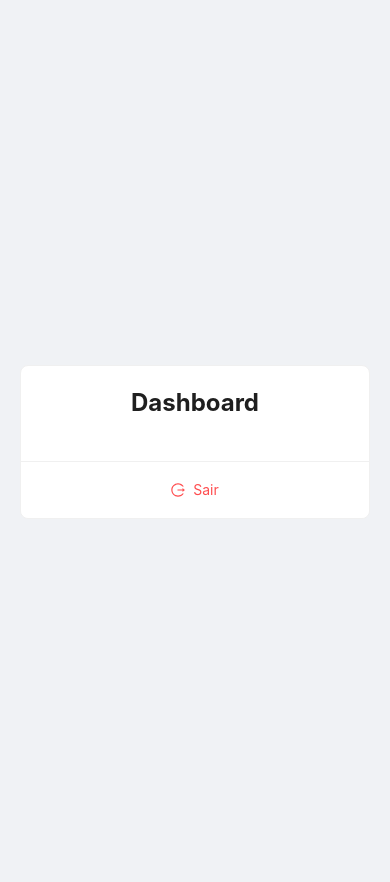
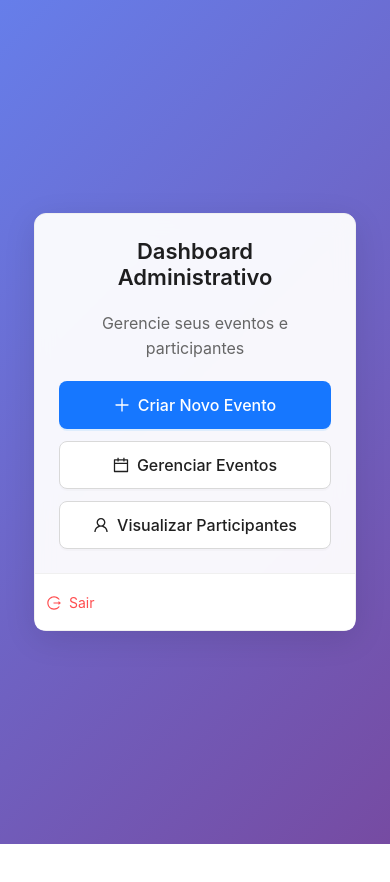
Before and after one commit to rainerlopez/hauxenda, a React (Vite) app: page /dashboard in a window 390 px wide. After the commit the page ends 844 px from the top, so only its background shows below. Built offline with nearby package versions, Linux system fonts and the light colour scheme; no server answers; the database is empty.

Commit message:
feat: redesign dashboard with new admin actions and responsive layout

```diff
--- /dev/null
+++ b/src/pages/DashboardPage.css
@@ -0,0 +1,118 @@
+/* Main container covering full viewport */
+.dashboard-layout {
+  position: fixed !important;
+  top: 0 !important;
+  left: 0 !important;
+  width: 100vw !important;
+  height: 100vh !important;
+  margin: 0 !important;
+  padding: 0 !important;
+  /* Background gradient similar to HomePage but without image */
+  background: linear-gradient(135deg, #667eea 0%, #764ba2 100%);
+}
+
+/* Content layer - positioned absolutely and centered */
+.dashboard-content {
+  position: absolute;
+  top: 0;
+  left: 0;
+  width: 100%;
+  height: 100%;
+  display: flex;
+  flex-direction: column;
+  justify-content: center;
+  align-items: center;
+  z-index: 3;
+  /* Ensure content is fully opaque */
+  opacity: 1;
+  padding: 20px;
+  box-sizing: border-box;
+}
+
+/* Dashboard card styling */
+.dashboard-card {
+  width: 600px;
+  max-width: 90%; /* Garante que não ultrapasse a tela em viewports muito estreitos */
+  box-shadow: 0 8px 32px rgba(0, 0, 0, 0.1);
+  border-radius: 12px;
+  backdrop-filter: blur(10px);
+  background: rgba(255, 255, 255, 0.95);
+}
+
+/* Dashboard title styling */
+.dashboard-title {
+  font-size: 28px !important;
+  font-weight: 600 !important;
+  margin: 0 0 20px 0 !important;
+  color: #1a1a1a;
+  text-align: center;
+}
+
+/* Dashboard subtitle */
+.dashboard-subtitle {
+  font-size: 16px;
+  color: #666;
+  margin-bottom: 24px;
+  text-align: center;
+}
+
+/* Action buttons container */
+.dashboard-actions {
+  display: flex;
+  flex-direction: column;
+  gap: 12px;
+  margin-top: 20px;
+}
+
+.dashboard-action-btn {
+  height: 48px !important;
+  border-radius: 8px !important;
+  font-weight: 500 !important;
+  font-size: 16px !important;
+}
+
+/* Logout button styling */
+.logout-btn {
+  display: flex !important;
+  align-items: center !important;
+  justify-content: center !important;
+  gap: 8px !important;
+  color: #ff4d4f !important;
+  border: none !important;
+  background: transparent !important;
+  padding: 12px !important;
+  border-radius: 8px !important;
+  transition: all 0.3s ease !important;
+}
+
+.logout-btn:hover {
+  background: rgba(255, 77, 79, 0.1) !important;
+  color: #ff4d4f !important;
+}
+
+/* Media Query para telas menores (ex: mobile) */
+@media (max-width: 768px) {
+  .dashboard-card {
+    width: 85%;
+    margin: 0 auto;
+  }
+
+  .dashboard-title {
+    font-size: 24px !important;
+  }
+
+  .dashboard-content {
+    padding: 16px;
+  }
+}
+
+/* Media Query para telas muito pequenas */
+@media (max-width: 480px) {
+  .dashboard-card {
+    width: 95%;
+  }
+
+  .dashboard-title {
+    font-size: 22px !important;
+  }
+}
--- a/src/pages/DashboardPage.tsx
+++ b/src/pages/DashboardPage.tsx
@@ -1,8 +1,11 @@
 import React from 'react';
 import { useNavigate } from 'react-router-dom';
-import { Button, Card } from 'antd';
-import { LogoutOutlined } from '@ant-design/icons';
+import { Button, Card, Typography } from 'antd';
+import { LogoutOutlined, PlusOutlined, CalendarOutlined, UserOutlined } from '@ant-design/icons';
 import { supabase } from '../lib/supabase';
+import './DashboardPage.css';
+
+const { Title, Text } = Typography;
 
 const DashboardPage: React.FC = () => {
   const navigate = useNavigate();
@@ -17,27 +20,31 @@ const DashboardPage: React.FC = () => {
     }
   };
 
+  const handleCreateEvent = () => {
+    // TODO: Navigate to create event page
+    console.log('Criar novo evento');
+  };
+
+  const handleManageEvents = () => {
+    // TODO: Navigate to manage events page
+    console.log('Gerenciar eventos');
+  };
+
+  const handleViewParticipants = () => {
+    // TODO: Navigate to participants page
+    console.log('Visualizar participantes');
+  };
+
   return (
-    <div style={{
-      minHeight: '100vh',
-      display: 'flex',
-      flexDirection: 'column',
-      alignItems: 'center',
-      justifyContent: 'center',
-      padding: '20px',
-      background: '#f0f2f5'
-    }}>
+    <div className="dashboard-layout">
+      <div className="dashboard-content">
         <Card
-        style={{
-          width: '100%',
-          maxWidth: 600,
-          textAlign: 'center'
-        }}
+          className="dashboard-card"
           actions={[
             <Button
               key="logout"
               type="text"
-            danger
+              className="logout-btn"
               icon={<LogoutOutlined />}
               onClick={handleLogout}
             >
@@ -45,13 +52,47 @@ const DashboardPage: React.FC = () => {
             </Button>
           ]}
         >
-        <h1 style={{
-          fontSize: '24px',
-          margin: '0 0 20px 0'
-        }}>
-          Dashboard
-        </h1>
+          <Title className="dashboard-title">
+            Dashboard Administrativo
+          </Title>
+
+          <Text className="dashboard-subtitle">
+            Gerencie seus eventos e participantes
+          </Text>
+
+          <div className="dashboard-actions">
+            <Button
+              type="primary"
+              size="large"
+              icon={<PlusOutlined />}
+              className="dashboard-action-btn"
+              onClick={handleCreateEvent}
+            >
+              Criar Novo Evento
+            </Button>
+
+            <Button
+              type="default"
+              size="large"
+              icon={<CalendarOutlined />}
+              className="dashboard-action-btn"
+              onClick={handleManageEvents}
+            >
+              Gerenciar Eventos
+            </Button>
+
+            <Button
+              type="default"
+              size="large"
+              icon={<UserOutlined />}
+              className="dashboard-action-btn"
+              onClick={handleViewParticipants}
+            >
+              Visualizar Participantes
+            </Button>
+          </div>
         </Card>
+      </div>
     </div>
   );
 };
```
Lines whose indentation alone changed are shown as unchanged.
